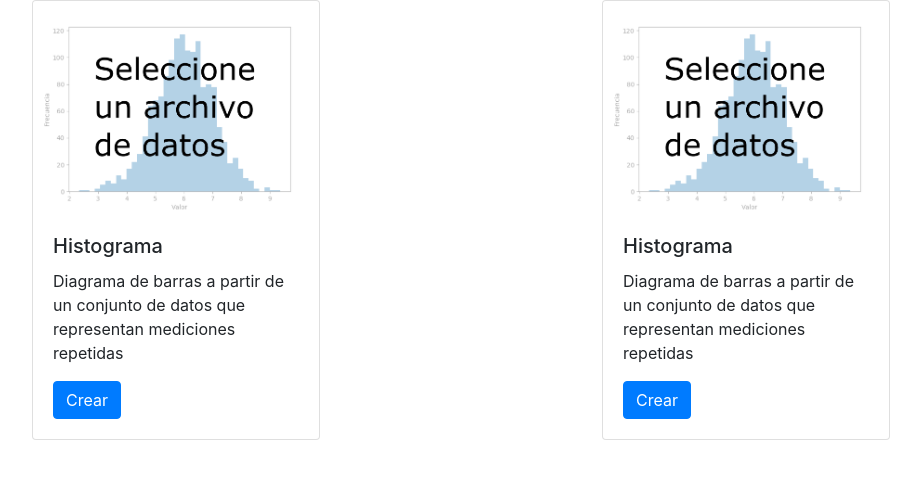
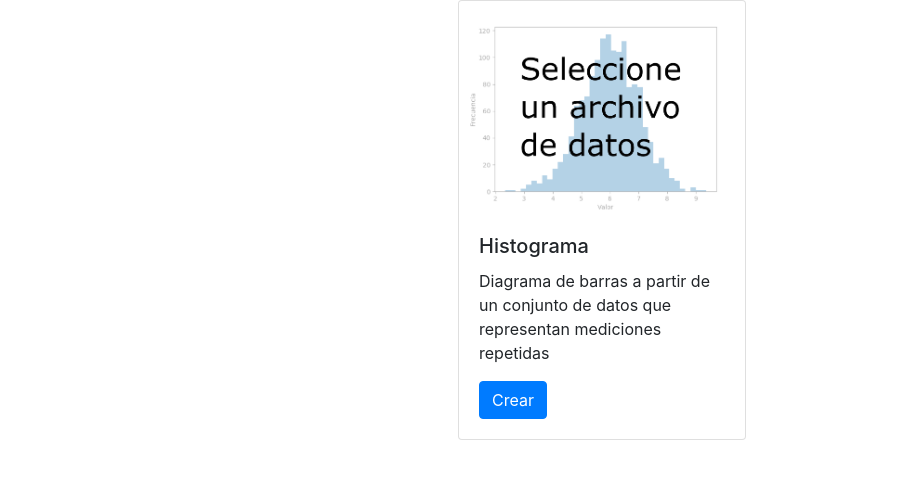
Before and after one commit to lalbricenov/voltaplot, a Flask app: page / in a window 1280 px wide. Shown: the part 56-535 px from the top of the page, without its empty margins (38-959 px from the left). Run offline with Flask 2, Linux system fonts and the light colour scheme; some libraries are stand-ins or nearby versions.

Commit message:
uploading to google app engine

```diff
--- a/application.py
+++ b/application.py
@@ -1,3 +1,4 @@
+# -*- coding: utf-8 -*-
 import cs50
 import re
 from flask import Flask, abort, redirect, render_template, request, send_file
--- a/templates/histogram.html
+++ b/templates/histogram.html
@@ -4,13 +4,13 @@
     <!-- col-lg-6 means that it will be stacked from the smallest
      screens up to the beggining of large screens. From that point
      there will be two columns of equal width-->
-    <div class="col-lg-6">
+    <div class="col-lg-7">
         <img src="{{histFile}}" class="img-fluid" alt="Histogram">
         <a href="{{histFile}}" download>
 	        <button class="btn btn-success">Descargar</button>
         </a>
     </div>
-    <div class="col-lg-6">
+    <div class="col-lg-4">
         <form action="/histogram" enctype="multipart/form-data" method="post">
             <div class="form-group">
                 <label for="dataFileInput">Archivo de datos</label>
--- a/templates/index.html
+++ b/templates/index.html
@@ -2,7 +2,6 @@
 
 {% block body %}
 
-    <div class="col">
     <div class="card" style="width: 18rem;">
       <img class="card-img-top" src="static/histograms/placeholder.png" alt="Histogram placeholder">
       <div class="card-body">
@@ -11,16 +10,6 @@
         <a href="/histogram" class="btn btn-primary">Crear</a>
       </div>
     </div>
-    </div>
-    <div class="col">
-        <div class="card" style="width: 18rem;">
-          <img class="card-img-top" src="static/histograms/placeholder.png" alt="Histogram placeholder">
-          <div class="card-body">
-            <h5 class="card-title">Histograma</h5>
-            <p class="card-text">Diagrama de barras a partir de un conjunto de datos que representan mediciones repetidas</p>
-            <a href="/histogram" class="btn btn-primary">Crear</a>
-          </div>
-        </div>
-    </div>
+
 
 {% endblock %}
--- a/templates/layout.html
+++ b/templates/layout.html
@@ -21,8 +21,8 @@
             <a class="navbar-brand" href="/">Volta Plot</a>
         </nav>
 
-        <div class="container">
-            <div class="row">
+        <div class="container ">
+            <div class="row justify-content-center">
                 {% block body %}{% endblock %}
             </div>
         </div>
```
Also changed, not shown: static/histograms/Histograma1.png, static/histograms/Histograma2.png, static/histograms/Histograma3.png, 2 other files. Lines whose indentation alone changed are shown as unchanged.
